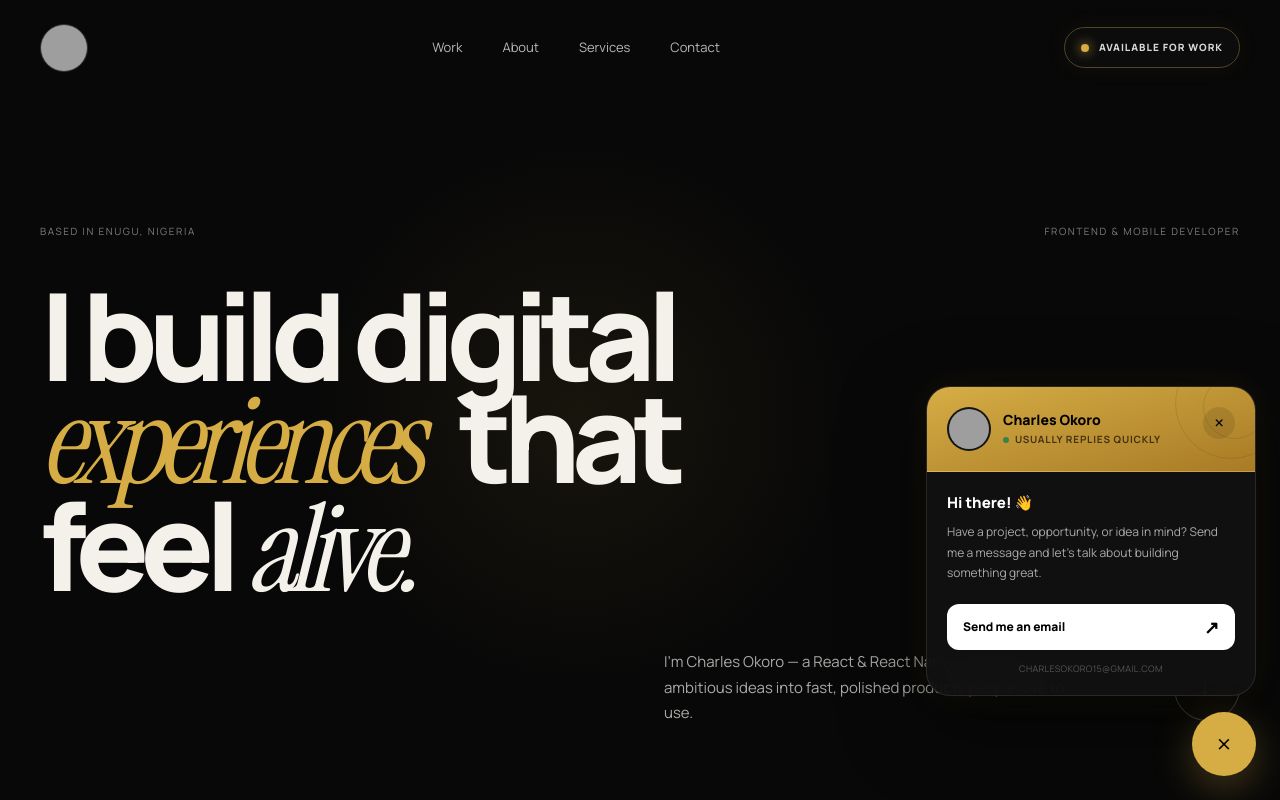
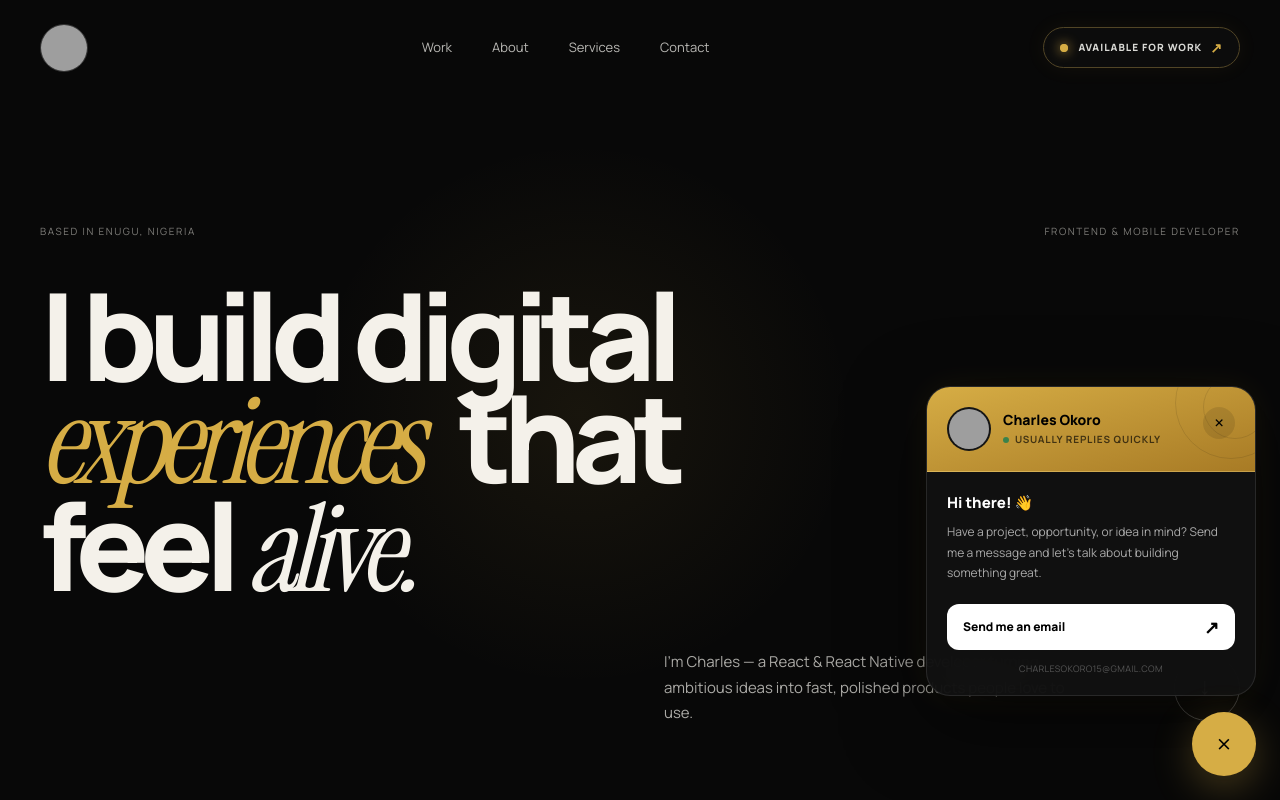
Before and after one commit to Charleslogan99/portfolio, a Next.js app: page / in a window 1280 px wide. Shown: the top 800 px of the page. Built offline with nearby package versions, Linux system fonts and the light colour scheme; grey boxes are pictures that could not be loaded.

Commit message:
updated a button

```diff
--- a/app/globals.css
+++ b/app/globals.css
@@ -10,6 +10,21 @@
   to { transform: translateX(-100%); }
 }
 
+@keyframes availabilityGlow {
+  0%, 100% {
+    box-shadow: 0 0 0 rgba(214, 173, 69, 0), 0 0 22px rgba(214, 173, 69, .06);
+  }
+  50% {
+    box-shadow: 0 0 0 3px rgba(214, 173, 69, .035), 0 0 34px rgba(214, 173, 69, .16);
+  }
+}
+
+@keyframes availabilityShimmer {
+  0%, 22% { left: -35%; opacity: 0; }
+  40% { opacity: 1; }
+  62%, 100% { left: 115%; opacity: 0; }
+}
+
 @media (prefers-reduced-motion: reduce) {
   *, *::before, *::after {
     scroll-behavior: auto !important;
--- a/app/page.js
+++ b/app/page.js
@@ -11,7 +11,7 @@ const projects = [
     title: "Ecotra",
     category: "Ecotourism · Web & Mobile",
     description: "An ecotourism travel platform that helps people discover destinations and enjoy more thoughtful, sustainable travel experiences across web and mobile.",
-    tags: ["React", "React Native", "Travel"],
+    tags: ["FrontEnd","React", "React Native", "Travel"],
     icon: "/icons/ecoicon.png",
     link: "https://ecotra.org",
   },
@@ -20,7 +20,7 @@ const projects = [
     title: "Sarawark Global",
     category: "E-commerce · Web & Mobile",
     description: "A modern e-commerce experience built for seamless product discovery and shopping, delivered across both website and mobile app.",
-    tags: ["React", "React Native", "E-commerce"],
+    tags: ["FrontEnd","React", "React Native", "E-commerce"],
     icon: "/icons/saraicon.png",
     link: "https://sarawarkglobal.com",
   },
@@ -110,8 +110,16 @@ export default function Home() {
           </div>
         </div>
 
-        <a className="group relative flex items-center overflow-hidden rounded-full border border-[#514526] bg-[#0c0c0c] px-4 py-3 text-[10px] font-extrabold uppercase tracking-[.1em] text-[#d8d8d4] shadow-[0_0_25px_rgba(214,173,69,.06)] transition hover:-translate-y-0.5 hover:border-[#d6ad45] hover:text-white hover:shadow-[0_8px_35px_rgba(214,173,69,.16)] max-[800px]:hidden" href="#contact">
-          <i className="relative mr-2.5 size-2 animate-pulse rounded-full bg-[#d6ad45] shadow-[0_0_12px_#d6ad45]" /> Available for work
+        <a className="group relative flex items-center rounded-full border border-[#514526] bg-[#0c0c0c] px-4 py-3 text-[10px] font-extrabold uppercase tracking-[.1em] text-[#d8d8d4] shadow-[0_0_25px_rgba(214,173,69,.06)] animate-[availabilityGlow_3.2s_ease-in-out_infinite] transition duration-300 hover:-translate-y-1 hover:scale-[1.03] hover:border-[#d6ad45] hover:text-white hover:shadow-[0_10px_40px_rgba(214,173,69,.25)] max-[800px]:hidden" href="#contact">
+          <span className="pointer-events-none absolute inset-0 overflow-hidden rounded-full">
+            <span className="absolute -top-1/2 h-[200%] w-8 -skew-x-[20deg] bg-gradient-to-r from-transparent via-[#f5d981]/25 to-transparent animate-[availabilityShimmer_3.2s_ease-in-out_infinite]" />
+          </span>
+          <span className="relative mr-2.5 grid size-2 place-items-center">
+            <i className="absolute size-2 rounded-full bg-[#d6ad45] shadow-[0_0_12px_#d6ad45]" />
+            <i className="absolute size-2 animate-ping rounded-full border border-[#d6ad45] [animation-duration:1.8s]" />
+          </span>
+          <span className="relative">Available for work</span>
+          <span className="relative ml-2 inline-block text-sm leading-none text-[#d6ad45] transition duration-300 group-hover:translate-x-0.5 group-hover:-translate-y-0.5">↗</span>
         </a>
         <button className="hidden size-12 rounded-full border border-[#303030] max-[800px]:block" onClick={() => setMenuOpen(true)} aria-label="Open menu" aria-expanded={menuOpen}>
           <span className="mx-auto my-1.5 block h-px w-5 bg-white" /><span className="mx-auto my-1.5 block h-px w-5 bg-white" />
@@ -130,7 +138,7 @@ export default function Home() {
           <span className="inline-block max-[800px]:ml-[.36em]">feel <em className="font-[family-name:var(--font-instrument-serif)] font-normal">alive.</em></span>
         </h1>
         <div className="mt-12 flex items-center justify-end gap-20 opacity-0 animate-[fadeUp_.8s_ease_.36s_forwards] max-[800px]:mt-10 max-[800px]:justify-between max-[800px]:gap-6 max-[480px]:mt-8 max-[480px]:items-end">
-          <p className="max-w-[430px] text-[15px] leading-[1.7] text-[#aaa9a5] max-[800px]:max-w-[280px] max-[800px]:text-xs max-[480px]:max-w-[245px]">I&apos;m Charles Okoro — a React &amp; React Native developer turning ambitious ideas into fast, polished products people love to use.</p>
+          <p className="max-w-[430px] text-[15px] leading-[1.7] text-[#aaa9a5] max-[800px]:max-w-[280px] max-[800px]:text-xs max-[480px]:max-w-[245px]">I&apos;m Charles — a React &amp; React Native developer turning ambitious ideas into fast, polished products people love to use.</p>
           <a className="flex size-[66px] shrink-0 items-center justify-center rounded-full border border-[#454545] text-2xl leading-none transition hover:scale-110 hover:border-[#d6ad45] hover:bg-[#d6ad45] hover:text-black max-[800px]:size-[54px] max-[480px]:size-12" href="#work" aria-label="View selected work">
             <span className="flex size-full rotate-90 items-center ml-1.5 justify-center leading-none"><Arrow diagonal={false} /></span>
           </a>
```
